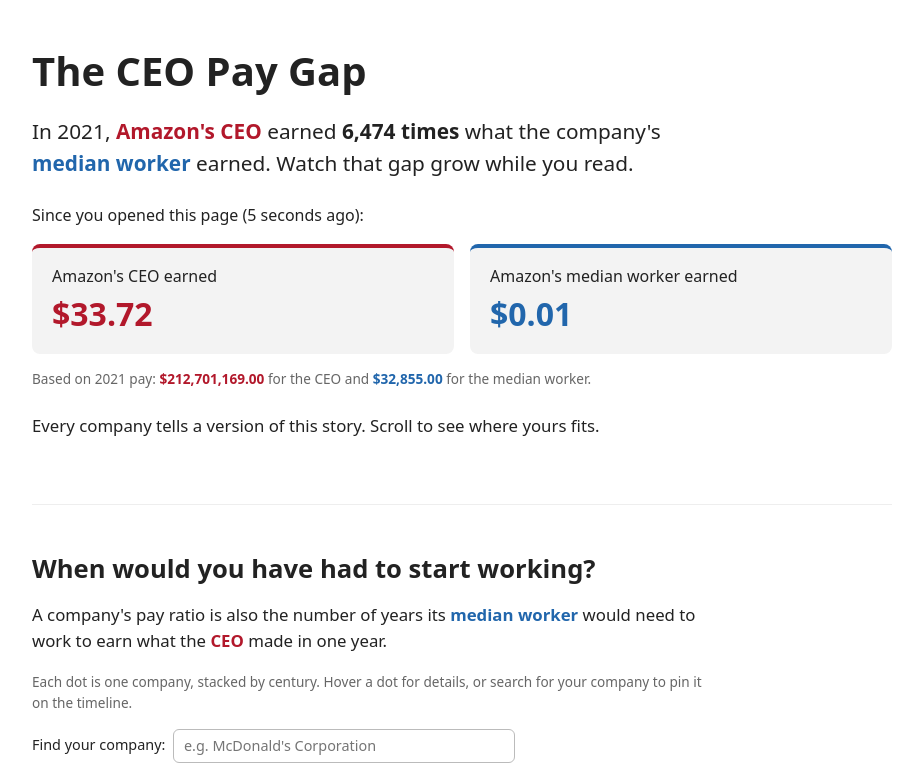
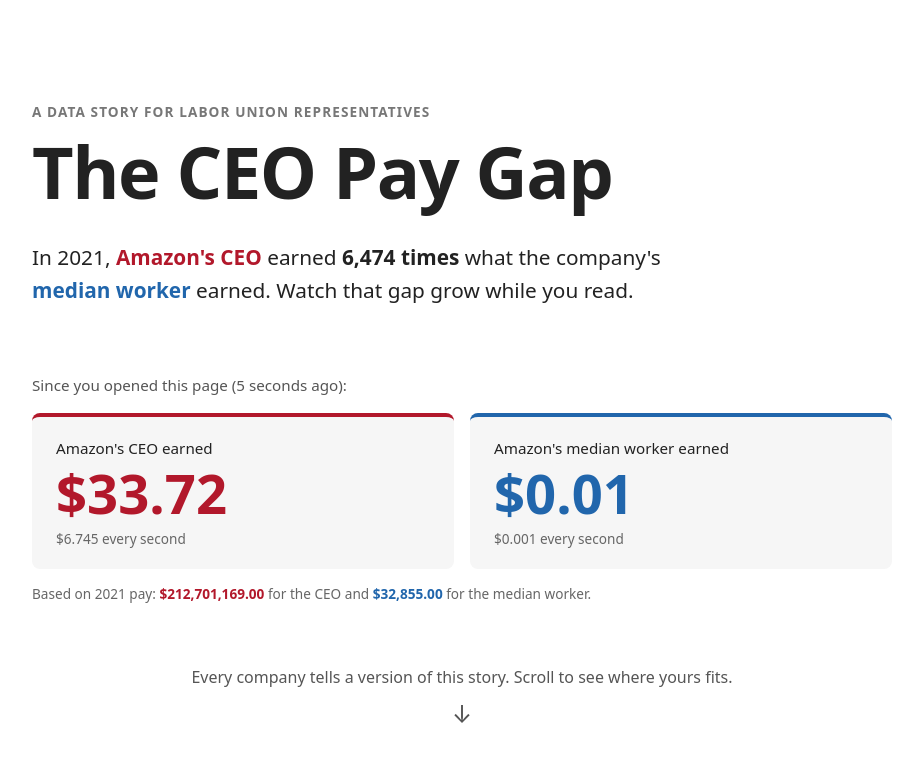
Before and after one commit to aisharashidahmed/CS1710-Final_Project, a SvelteKit app: page / in a window 1280 px wide. Shown: the top 775 px of the page, without its empty margins (178-1101 px from the left). Built offline with nearby package versions, Linux system fonts and the light colour scheme.

Commit message:
Redesign the opening

```diff
--- a/src/lib/Hook.svelte
+++ b/src/lib/Hook.svelte
@@ -7,6 +7,7 @@
 	const SECONDS_PER_YEAR = 365 * 24 * 60 * 60;
 
 	const money = d3.format('$,.2f');
+	const rate = d3.format('$,.3f');
 
 	// Seconds since the reader opened the page.
 	let seconds = $state(0);
@@ -24,10 +25,12 @@
 		<div class="box ceo-box">
 			<span class="who">Amazon's CEO earned</span>
 			<span class="amount">{money((CEO_PAY / SECONDS_PER_YEAR) * seconds)}</span>
+			<span class="rate">{rate(CEO_PAY / SECONDS_PER_YEAR)} every second</span>
 		</div>
 		<div class="box worker-box">
 			<span class="who">Amazon's median worker earned</span>
 			<span class="amount">{money((WORKER_PAY / SECONDS_PER_YEAR) * seconds)}</span>
+			<span class="rate">{rate(WORKER_PAY / SECONDS_PER_YEAR)} every second</span>
 		</div>
 	</div>
 	<p class="note">
@@ -38,7 +41,12 @@
 
 <style>
 	.counter {
-		margin: 1.5rem 0;
+		margin: 2rem 0 1.5rem;
+	}
+
+	.intro {
+		font-size: 0.95rem;
+		color: #555;
 	}
 
 	.row {
@@ -51,13 +59,24 @@
 		flex: 1 1 240px;
 		display: flex;
 		flex-direction: column;
-		padding: 1rem 1.25rem;
+		padding: 1.25rem 1.5rem;
 		border-radius: 8px;
-		background: #f3f3f3;
+		background: #f6f6f6;
+	}
+
+	.who {
+		font-size: 0.95rem;
+	}
+
+	.rate {
+		font-size: 0.85rem;
+		color: #666;
 	}
 
 	.amount {
-		font-size: 2rem;
+		margin: 0.25rem 0;
+		font-size: clamp(2.2rem, 6vw, 3.4rem);
+		line-height: 1.1;
 		font-weight: 700;
 		font-variant-numeric: tabular-nums;
 	}
--- a/src/routes/+layout.svelte
+++ b/src/routes/+layout.svelte
@@ -31,6 +31,13 @@
 	:global(.worker) {
 		color: var(--worker);
 		font-weight: 700;
+	}
+
+	/* Links to sections (#timeline, ...) scroll smoothly, unless the reader prefers less motion. */
+	@media (prefers-reduced-motion: no-preference) {
+		:global(html) {
+			scroll-behavior: smooth;
+		}
 	}
 
 	/* Site-wide basics. */
--- a/src/routes/+page.svelte
+++ b/src/routes/+page.svelte
@@ -48,13 +48,17 @@
 <main>
 	<!-- Hook -->
 	<section id="hook">
+		<p class="kicker">A data story for labor union representatives</p>
 		<h1>The CEO Pay Gap</h1>
 		<p class="lede">
 			In 2021, <span class="ceo">Amazon's CEO</span> earned <strong>6,474 times</strong> what the
 			company's <span class="worker">median worker</span> earned. Watch that gap grow while you read.
 		</p>
 		<Hook />
-		<p>Every company tells a version of this story. Scroll to see where yours fits.</p>
+		<a class="scroll-cue" href="#timeline">
+			Every company tells a version of this story. Scroll to see where yours fits.
+			<span class="arrow" aria-hidden="true">↓</span>
+		</a>
 	</section>
 
 	<!-- Rising insight 1 -->
@@ -199,8 +203,55 @@
 		border-bottom: 1px solid #eee;
 	}
 
+	/* The opening fills the first screen. */
 	#hook {
+		display: flex;
+		flex-direction: column;
+		justify-content: center;
+		min-height: calc(100vh - 4rem);
 		padding-top: 1rem;
+	}
+
+	#hook h1 {
+		font-size: clamp(2.6rem, 8vw, 4.5rem);
+		letter-spacing: -0.02em;
+	}
+
+	.kicker {
+		margin: 0 0 0.5rem;
+		font-size: 0.85rem;
+		font-weight: 600;
+		letter-spacing: 0.08em;
+		text-transform: uppercase;
+		color: #777;
+	}
+
+	.scroll-cue {
+		display: flex;
+		flex-direction: column;
+		align-items: center;
+		gap: 0.25rem;
+		margin-top: 1.5rem;
+		color: #555;
+		text-align: center;
+		text-decoration: none;
+	}
+
+	.arrow {
+		font-size: 1.5rem;
+		animation: bob 1.6s ease-in-out infinite;
+	}
+
+	@keyframes bob {
+		50% {
+			transform: translateY(6px);
+		}
+	}
+
+	@media (prefers-reduced-motion: reduce) {
+		.arrow {
+			animation: none;
+		}
 	}
 
 	section > p {
```
